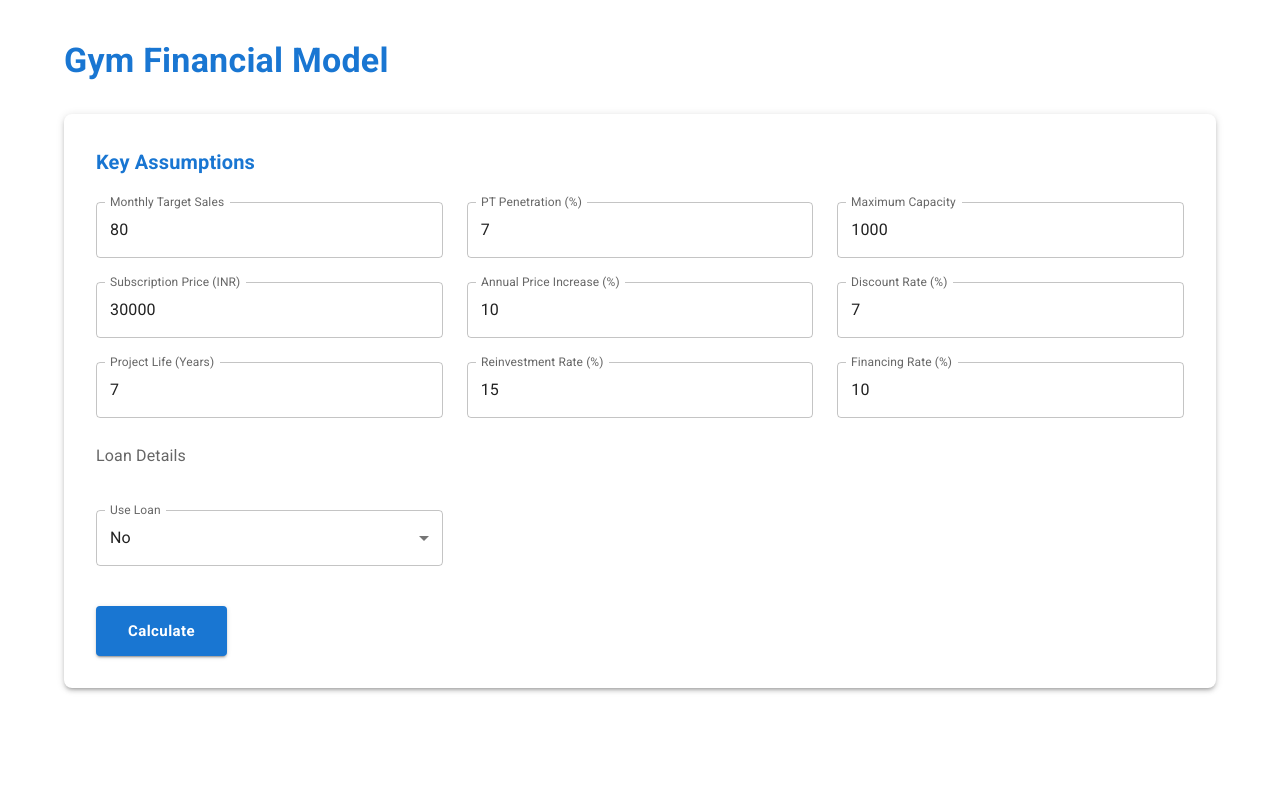
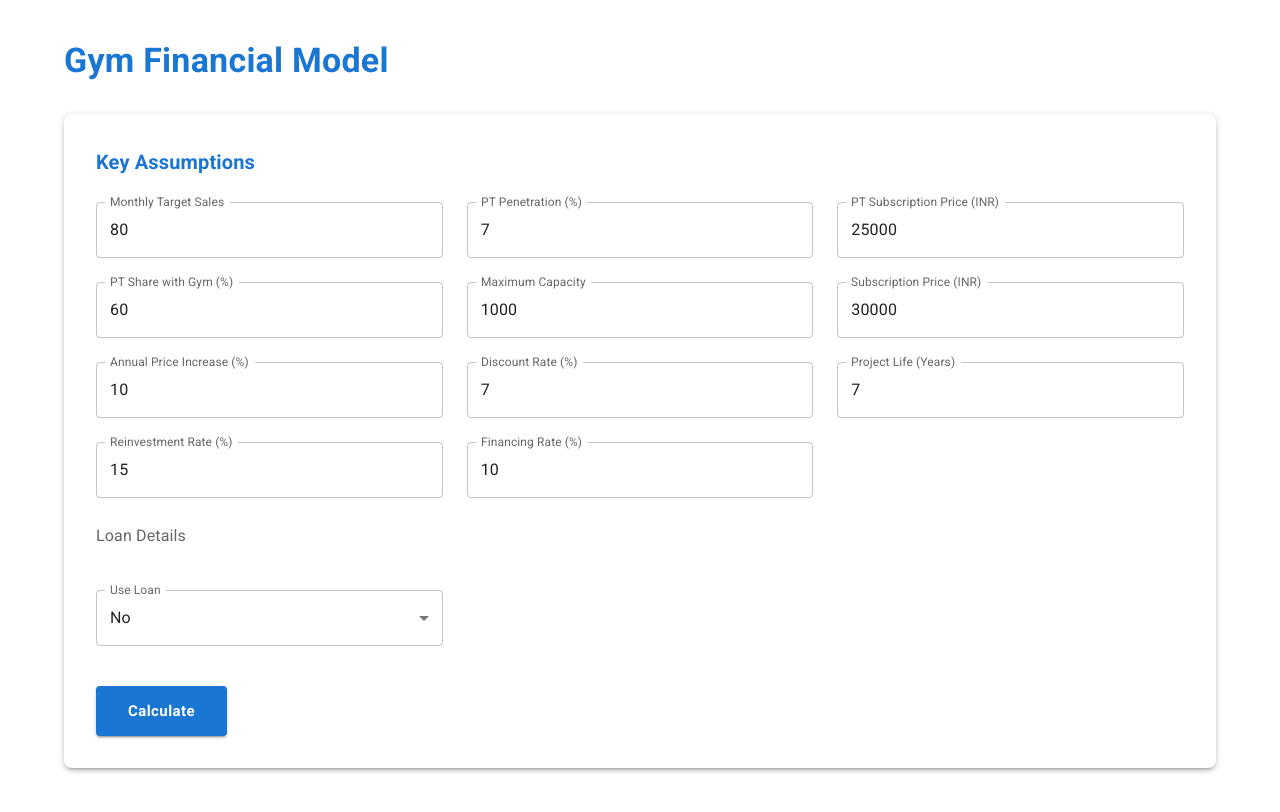
Before and after one commit to Mrfrozenthunder/finance_metrics, a React (Vite) app: page / in a window 1280 px wide. Shown: the top 812 px of the page. Built offline with nearby package versions, Linux system fonts and the light colour scheme.

Commit message:
Updated all PT varibles

```diff
--- a/src/App.tsx
+++ b/src/App.tsx
@@ -37,6 +37,8 @@ interface Assumptions {
   loanTenure: number;  // in years
   loanInterest: number;  // annual rate
   ptPenetration: number; // percentage of members taking PT
+  ptSubscriptionPrice: number;  // Monthly PT subscription price
+  ptShareWithGym: number;      // Percentage share with gym
 }
 
 interface MonthlyData {
@@ -109,6 +111,8 @@ const initialAssumptions: Assumptions = {
   loanTenure: 5,
   loanInterest: 12,
   ptPenetration: 7, // 7% of members take PT
+  ptSubscriptionPrice: 25000,  // ₹25,000 per month
+  ptShareWithGym: 60,         // 60% share with gym
 };
 
 const metrics = [
@@ -289,7 +293,7 @@ const calculateMonthlyData = (assumptions: Assumptions): MonthlyData[] => {
     const priceIncreaseFactor = Math.pow(1 + assumptions.annualPriceIncrease / 100, year);
     const subscriptionRevenue = startMembers * assumptions.subscriptionPrice * priceIncreaseFactor;
     const ptRevenue = totalMembers * (assumptions.ptPenetration / 100) *
-                     assumptions.ptPrice * (assumptions.ptRevenueShare / 100) * priceIncreaseFactor;
+                     assumptions.ptSubscriptionPrice * (assumptions.ptShareWithGym / 100) * priceIncreaseFactor;
     const totalRevenue = subscriptionRevenue + ptRevenue;
 
     const expenseIncreaseFactor = Math.pow(1 + assumptions.annualExpenseIncrease / 100, year);
@@ -568,6 +572,26 @@ function App() {
                 type="number"
                 value={assumptions.ptPenetration}
                 onChange={handleInputChange('ptPenetration')}
+                variant="outlined"
+              />
+            </Grid>
+            <Grid item xs={12} sm={6} md={4}>
+              <TextField
+                fullWidth
+                label="PT Subscription Price (INR)"
+                type="number"
+                value={assumptions.ptSubscriptionPrice}
+                onChange={handleInputChange('ptSubscriptionPrice')}
+                variant="outlined"
+              />
+            </Grid>
+            <Grid item xs={12} sm={6} md={4}>
+              <TextField
+                fullWidth
+                label="PT Share with Gym (%)"
+                type="number"
+                value={assumptions.ptShareWithGym}
+                onChange={handleInputChange('ptShareWithGym')}
                 variant="outlined"
               />
             </Grid>
```
